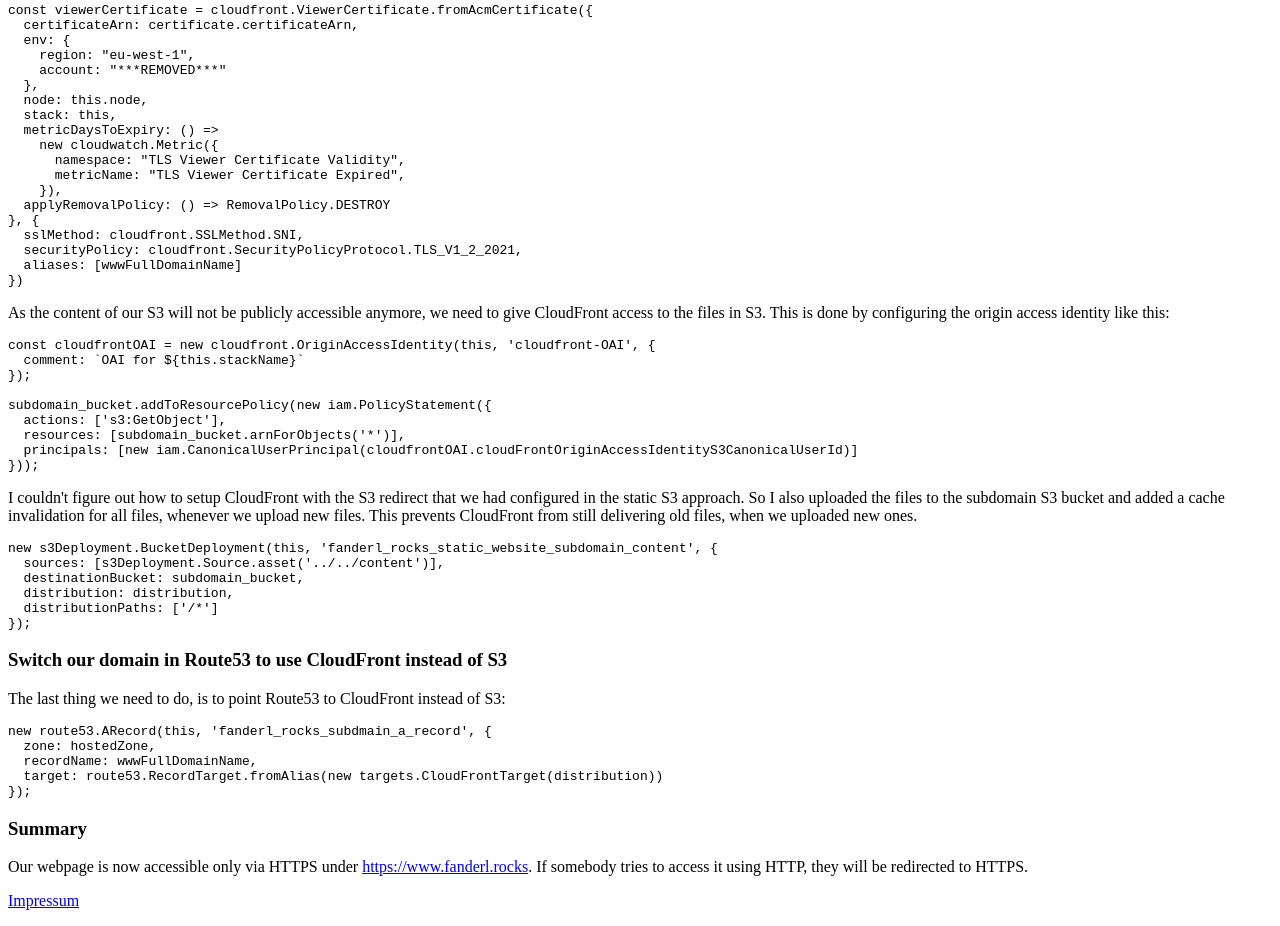
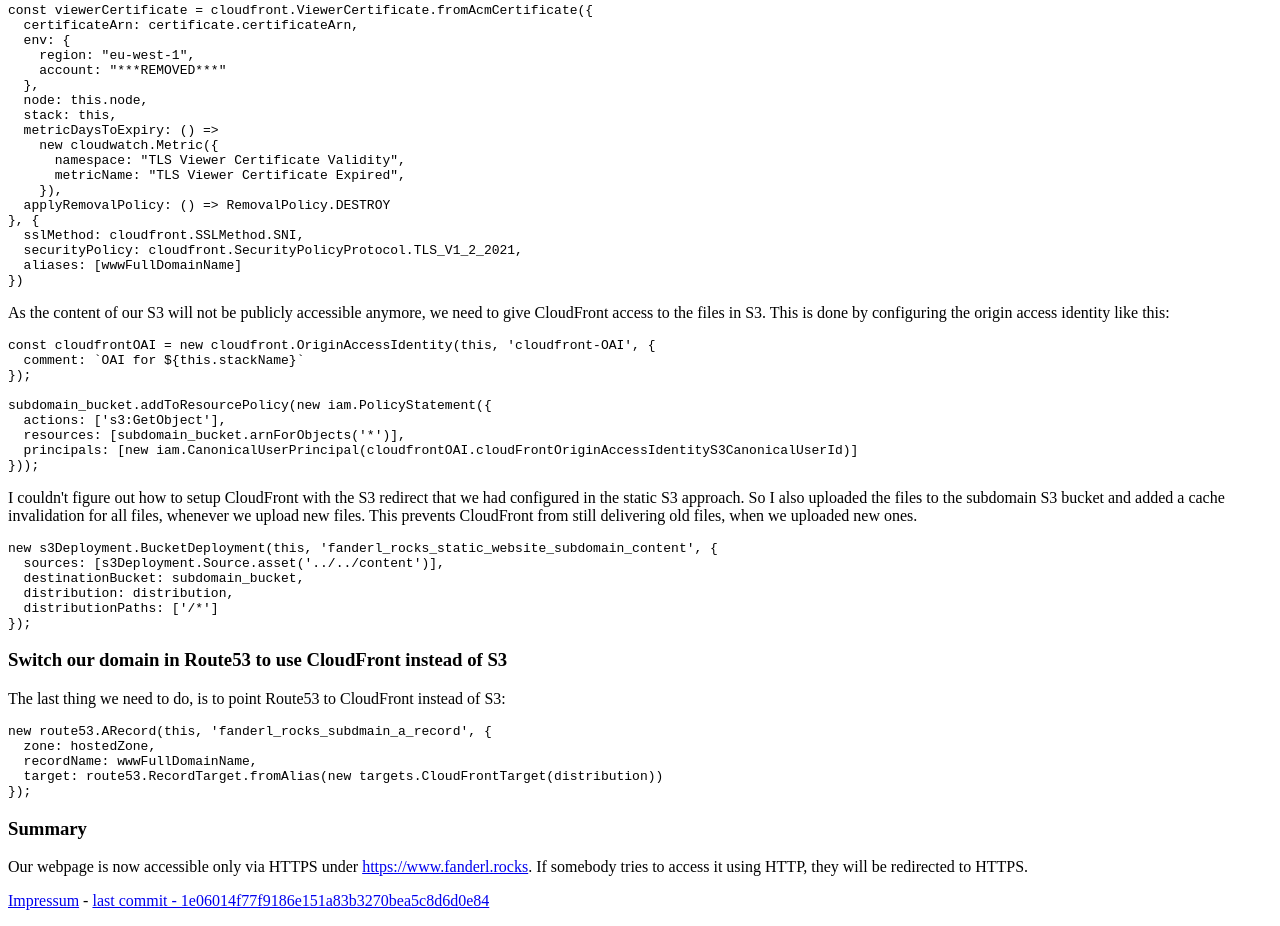
Before and after one commit to fanderlf/fanderl.rocks, a plain HTML site: page content/using-cloudfront-to-enable-https-on-top-of-s3.html in a window 1280 px wide. Shown: the part 1247-2173 px from the top of the page. Drawn offline with Linux system fonts and the light colour scheme.

Commit message:
added the last commit for every blog entry

```diff
--- a/content/using-cloudfront-to-enable-https-on-top-of-s3.html
+++ b/content/using-cloudfront-to-enable-https-on-top-of-s3.html
@@ -156,7 +156,9 @@ new route53.ARecord(this, 'fanderl_rocks_subdmain_a_record', {<br>
         href="https://www.fanderl.rocks">https://www.fanderl.rocks</a>. If somebody tries to access it using HTTP, they
       will be redirected to HTTPS.</p>
     <p>
-      <a href="impressum.html">Impressum</a>
+      <a href="impressum.html">Impressum</a> - <a
+        href="https://github.com/fanderlf/fanderl.rocks/commit/1e06014f77f9186e151a83b3270bea5c8d6d0e84">last commit -
+        1e06014f77f9186e151a83b3270bea5c8d6d0e84</a>
     </p>
 </body>
 
```
Also changed, not shown: content/static-web-page-hosted-on-s3.html (+1 -2 lines).
